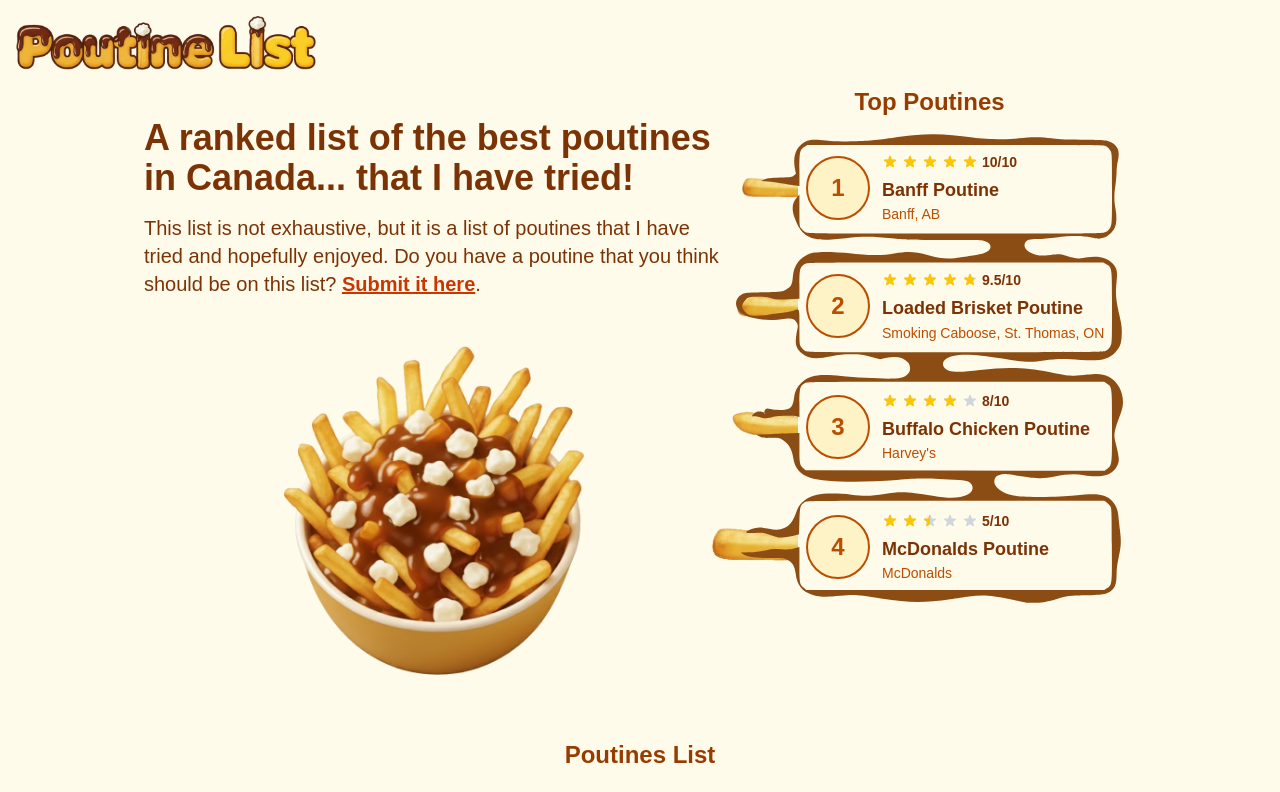
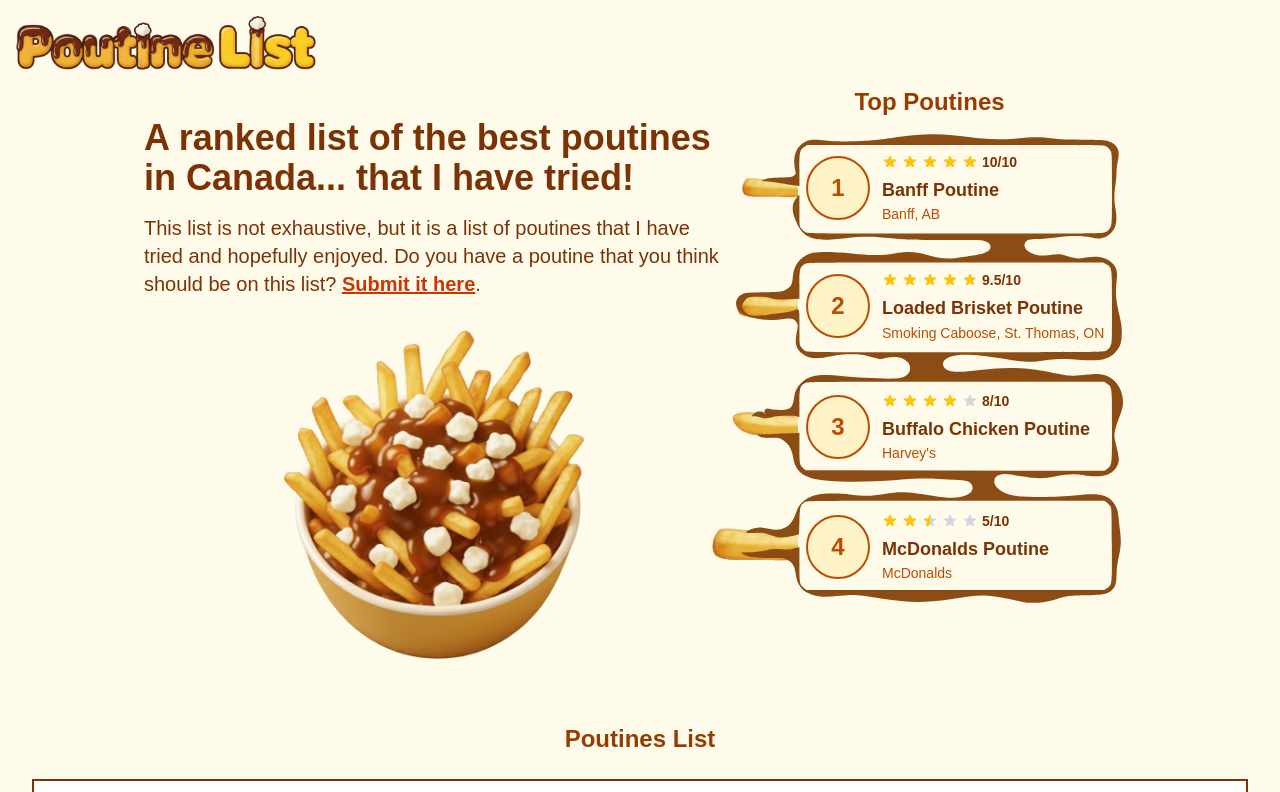
Before and after one commit to BranSlaa/poutinelist, a Next.js app: page / in a window 1280 px wide. Shown: the top 792 px of the page. Built offline with nearby package versions, Linux system fonts and the light colour scheme.

Commit message:
fixed margin

```diff
--- a/src/app/page.tsx
+++ b/src/app/page.tsx
@@ -41,7 +41,7 @@
 							</Link>
 							.
 						</p>
-						<div className="flex-1 flex  mt-12">
+						<div className="flex-1 flex">
 							<Image
 								src="/poutine.webp"
 								alt="Poutine bowl"
```
